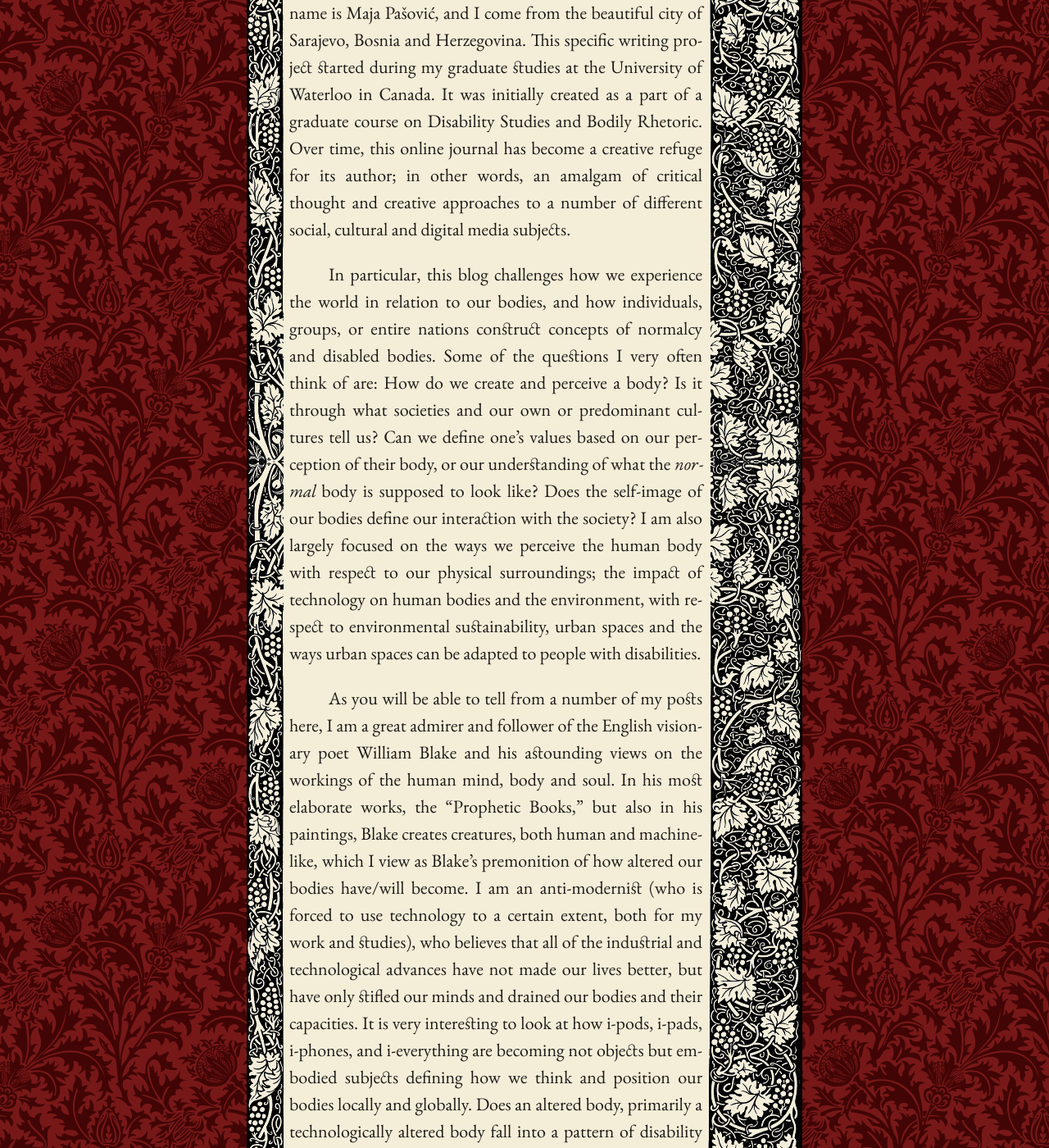
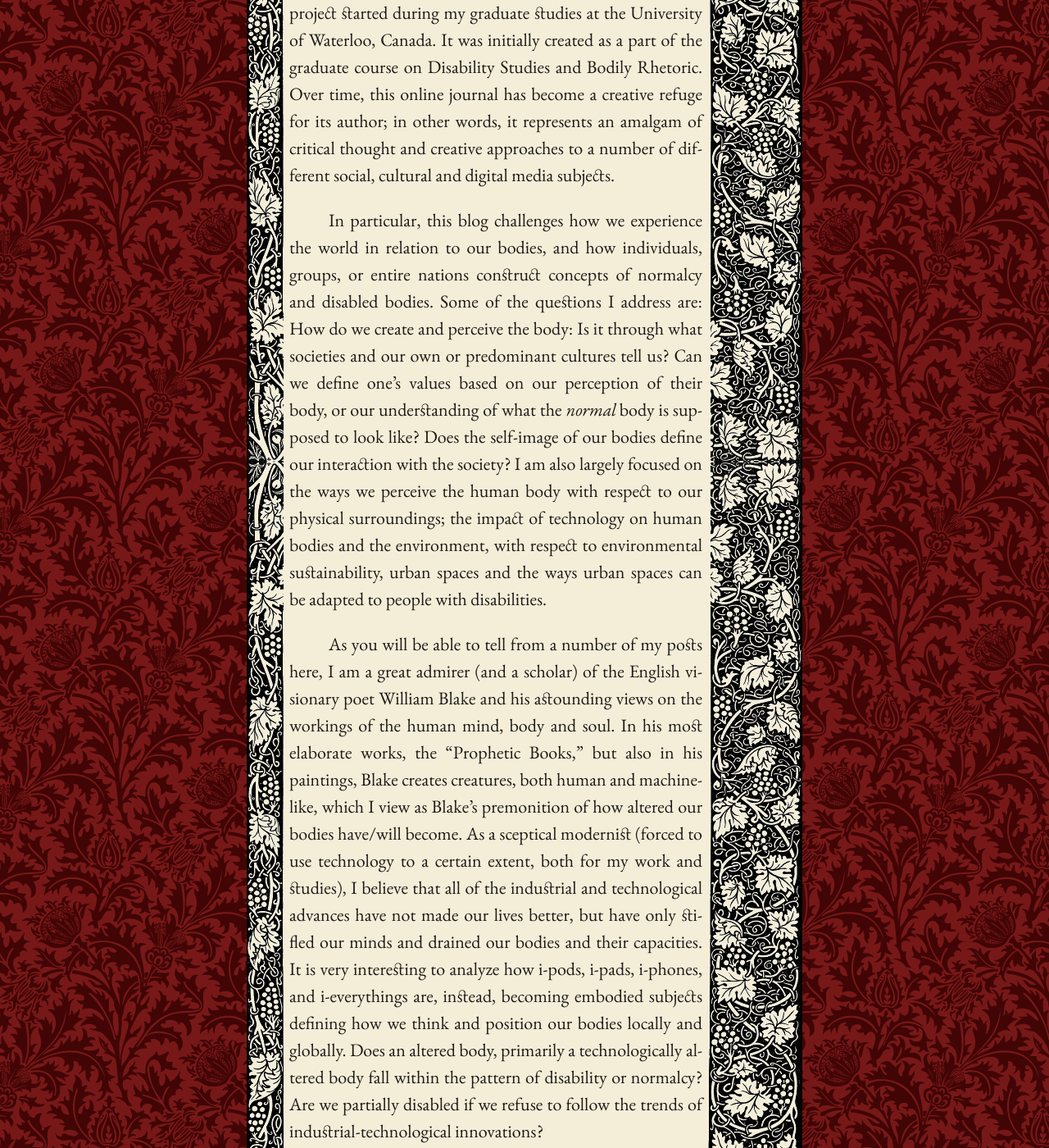
Before and after one commit to mpasovic/majapasovic.org, a Jekyll site: the page built from index.md, in a window 1280 px wide and 1400 px high, scrolled down 424 px. Shown: the whole window at 82% size. Built offline with Jekyll 4.4.1, drawn with Linux system fonts in a browser that asks for light colours; nearby versions of some CDN libraries; some of the changed text lies outside the part shown.

Commit message:
Updated index.md

```diff
--- a/index.md
+++ b/index.md
@@ -6,31 +6,12 @@ published: true
 
 
 
+
 <span class="versal d9">D</span>ear readers and fans of the written word,
-Thank you for entering the virtual realms of a world in which I share my views on
-different subjects, spanning from nationalism, politics and cultural studies, to
-disability theory, feminism, gender and LGBTQ studies, as well as critical approaches to film and digital media. My name is Maja Pašović, and I come from the beautiful city of Sarajevo, Bosnia and Herzegovina. This specific writing project started during my graduate studies at the University of Waterloo in Canada. It was initially created as a part of a graduate course on Disability Studies and Bodily Rhetoric. Over time, this online journal has become a creative refuge for its author; in other words, an amalgam of critical thought and creative approaches to a number of different social, cultural and digital media subjects.
+Thank you for entering the realms of a world in which I share my views on different subjects, spanning from nationalism, politics and cultural studies, to disability theory, feminism, gender and LGBTQ studies, as well as critical approaches to film and digital media. This specific project started during my graduate studies at the University of Waterloo, Canada. It was initially created as a part of the graduate course on Disability Studies and Bodily Rhetoric. Over time, this online journal has become a creative refuge for its author; in other words, it represents an amalgam of critical thought and creative approaches to a number of different social, cultural and digital media subjects.
 
-In particular, this blog challenges how we experience the world in relation to our bodies, and how individuals, groups, or entire nations construct concepts of normalcy and disabled bodies. Some of the questions I very often think of are: How do we create and perceive a body? Is it through what societies and our own or predominant cultures tell us? Can we define one’s values based on our perception of their body, or our understanding of what the *normal* body is supposed to look like? Does the self-image of our bodies define our interaction with the society? I am also largely focused on the ways we perceive the human body with respect to our physical surroundings; the impact of technology on human bodies and the environment, with respect to environmental sustainability, urban spaces and the ways urban spaces can be adapted to people with disabilities.
+In particular, this blog challenges how we experience the world in relation to our bodies, and how individuals, groups, or entire nations construct concepts of normalcy and disabled bodies. Some of the questions I address are: How do we create and perceive the body: Is it through what societies and our own or predominant cultures tell us? Can we define one’s values based on our perception of their body, or our understanding of what the *normal* body is supposed to look like? Does the self-image of our bodies define our interaction with the society? I am also largely focused on the ways we perceive the human body with respect to our physical surroundings; the impact of technology on human bodies and the environment, with respect to environmental sustainability, urban spaces and the ways urban spaces can be adapted to people with disabilities.
 
-As you will be able to tell from a number of my posts here, I am a great
-admirer and follower of the English visionary poet William Blake and his
-astounding views on the workings of the human mind, body and soul. In
-his most elaborate works, the “Prophetic Books,” but also in his
-paintings, Blake creates creatures, both human and machine-like, which I
-view as Blake’s premonition of how altered our bodies have/will become.
-I am an anti-modernist (who is forced to use technology to a certain
-extent, both for my work and studies), who believes that all of the
-industrial and technological advances have not made our lives better,
-but have only stifled our minds and drained our bodies and their
-capacities. It is very interesting to look at how i-pods, i-pads,
-i-phones, and i-everything are becoming not objects but embodied
-subjects defining how we think and position our bodies locally and
-globally. Does an altered body, primarily a technologically altered body
-fall into a pattern of disability or normalcy? Are we all disabled
-bodies if we do not follow the trends of industrial-technological
-innovations?
+As you will be able to tell from a number of my posts here, I am a great admirer (and a scholar) of the English visionary poet William Blake and his astounding views on the workings of the human mind, body and soul. In his most elaborate works, the “Prophetic Books,” but also in his paintings, Blake creates creatures, both human and machine-like, which I view as Blake’s premonition of how altered our bodies have/will become. As a sceptical modernist (forced to use technology to a certain extent, both for my work and studies), I believe that all of the industrial and technological advances have not made our lives better, but have only stifled our minds and drained our bodies and their capacities. It is very interesting to analyze how i-pods, i-pads, i-phones, and i-everythings are, instead, becoming embodied subjects defining how we think and position our bodies locally and globally. Does an altered body, primarily a technologically altered body fall within the pattern of disability or normalcy? Are we partially disabled if we refuse to follow the trends of industrial-technological innovations?
 
-The purpose of my writings is not to force views and opinions on the
-reader’s mind. Hopefully, you can contradict some of my expressed views
-with a critical eye!
+Finally, please note that the purpose of these writings is not to force views and opinions on the reader’s mind. Hopefully, you can contradict some of my expressed arguments with a critical eye.
```
